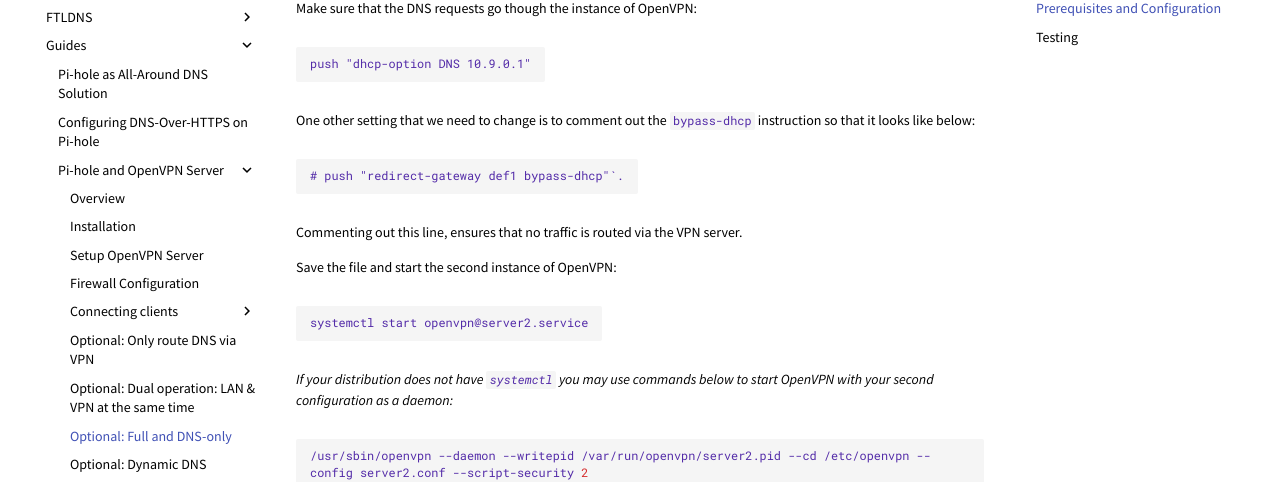
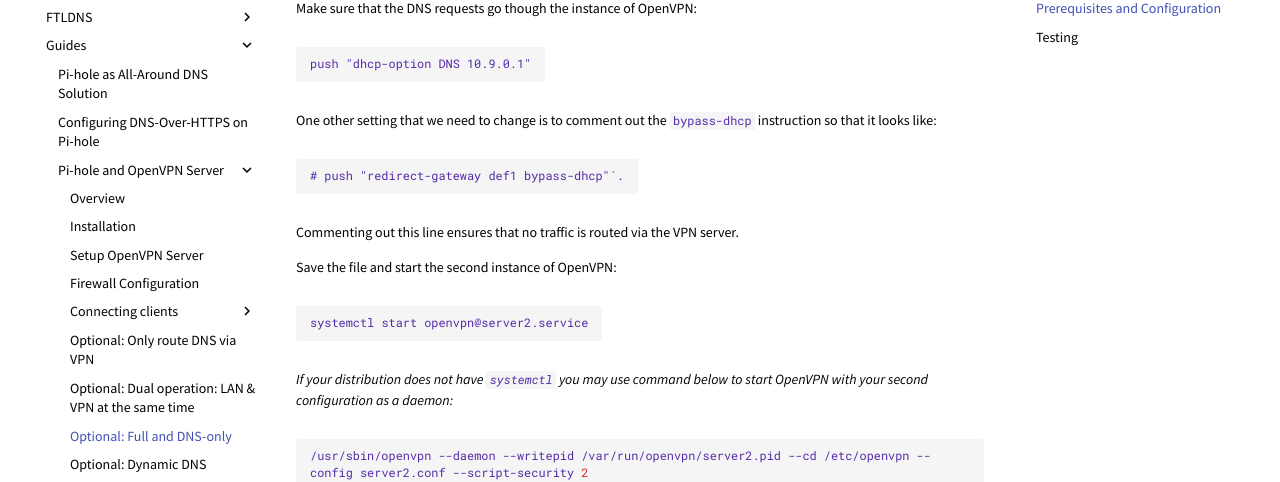
Before and after one commit to pi-hole/docs, an MkDocs documentation site: the page built from docs/guides/vpn/dual-VPN.md, in a window 1280 px wide and 900 px high, scrolled down 700 px. Shown: the part 149-631 px from the top of the window. Built offline with MkDocs 1.6.1 and Material for MkDocs 9.7.7, drawn with Linux system fonts in a browser that asks for light colours; old or Windows-style settings are respelled for this version of MkDocs.

Commit message:
Futher Modifications per PR review
Signed-off-by: Dan Schaper <dan.schaper@pi-hole.net>

````diff
--- a/docs/guides/vpn/dual-VPN.md
+++ b/docs/guides/vpn/dual-VPN.md
@@ -32,13 +32,13 @@
 push "dhcp-option DNS 10.9.0.1"
 ```
 
-One other setting that we need to change is to comment out the `bypass-dhcp` instruction so that it looks like below:
+One other setting that we need to change is to comment out the `bypass-dhcp` instruction so that it looks like:
 
 ```
 # push "redirect-gateway def1 bypass-dhcp"`.
 ```
 
-Commenting out this line, ensures that no traffic is routed via the VPN server.
+Commenting out this line ensures that no traffic is routed via the VPN server.
 
 Save the file and start the second instance of OpenVPN:
 
@@ -46,7 +46,7 @@
 systemctl start openvpn@server2.service
 ```
 
-*If your distribution does not have `systemctl` you may use commands below to start OpenVPN with your second configuration as a daemon:*
+*If your distribution does not have `systemctl` you may use command below to start OpenVPN with your second configuration as a daemon:*
 
 ```bash
 /usr/sbin/openvpn --daemon --writepid /var/run/openvpn/server2.pid --cd /etc/openvpn --config server2.conf --script-security 2
````
